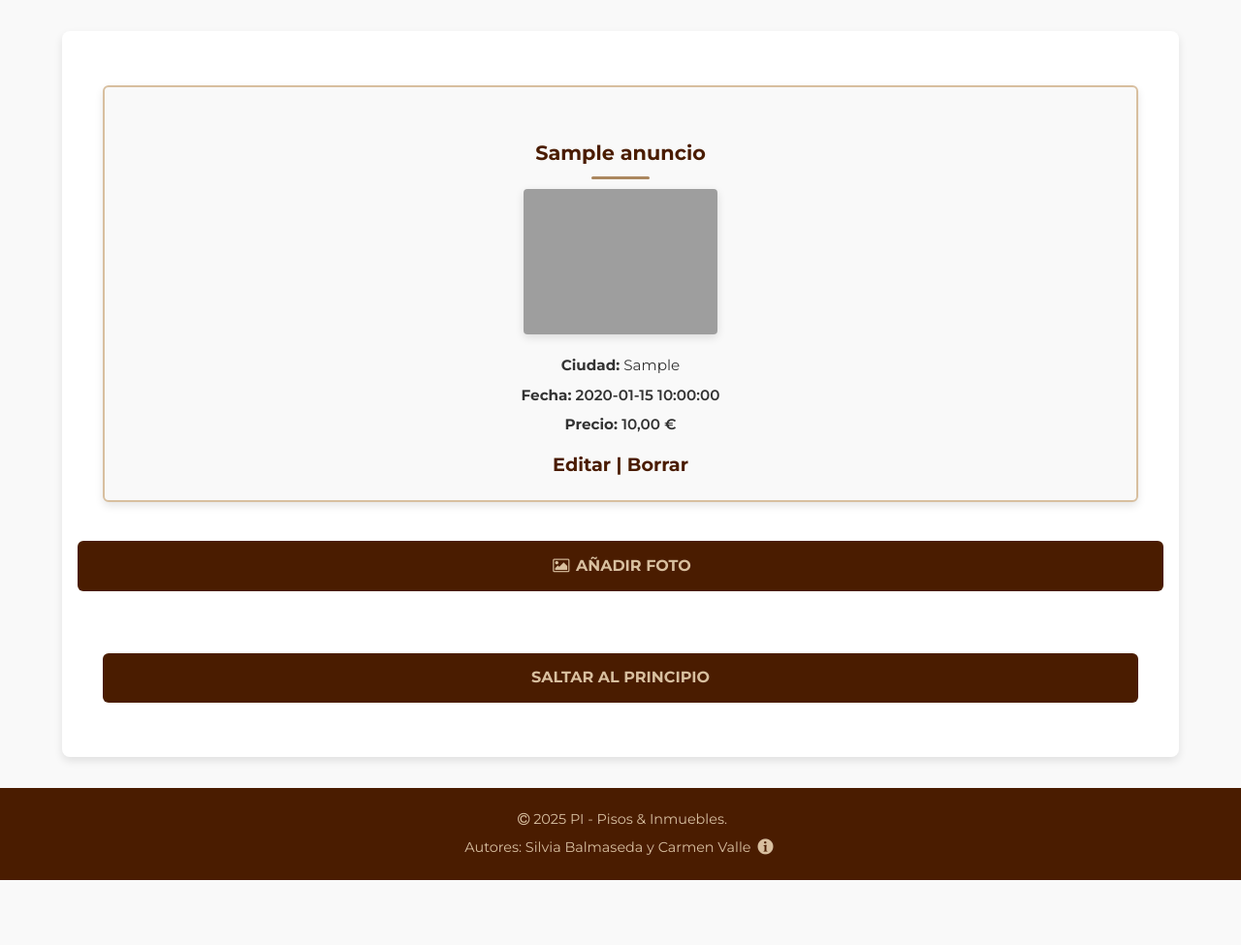
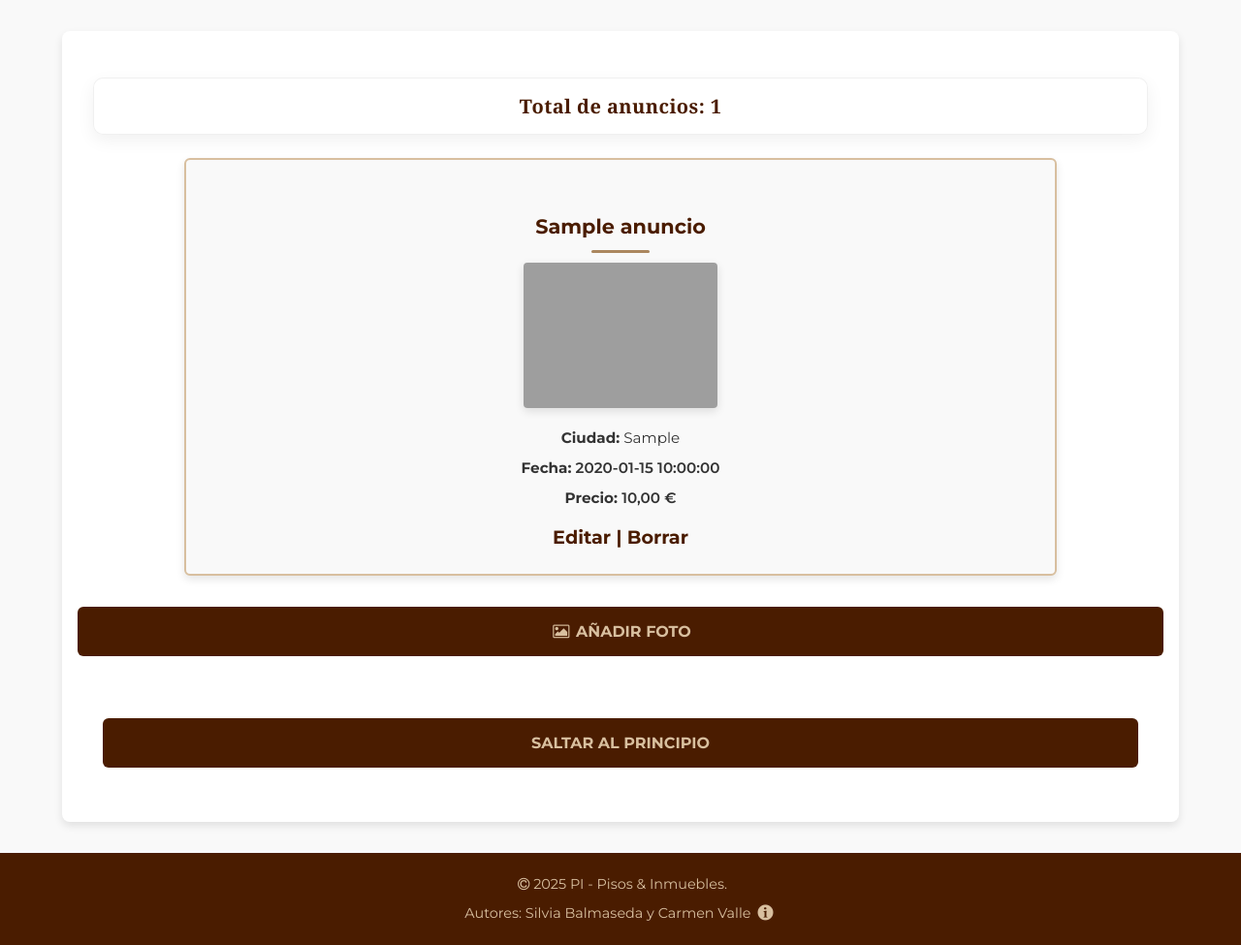
Before and after one commit to carmenvalle/phpDAW, a PHP site: page /mis_anuncios.php in a window 1280 px wide. Shown: the part 186-1161 px from the top of the page at 97% size. Before the commit the page ends 1094 px from the top, so only its background shows below. Run offline with PHP 8.4, Linux system fonts and the light colour scheme; the visitor is signed in with stand-in values (Sample User, id 1); tables that the repository leaves empty hold one stand-in row (values such as "Sample post"); grey boxes are pictures that could not be loaded.

Commit message:
con POST

```diff
--- a/DAW/practica/css/resultados.css
+++ b/DAW/practica/css/resultados.css
@@ -128,6 +128,52 @@ article .price-badge {
   }
 }
 
+/* ==== LAYOUT ESPECIAL PARA MIS ANUNCIOS ==== */
+.mis-anuncios {
+  display: flex;
+  flex-direction: column;
+  align-items: center;
+  gap: 1.5rem;
+  max-width: 1200px;
+  margin: 2rem auto;
+  padding: 0 1rem;
+}
+
+.mis-anuncios .total-anuncios {
+  width: 100%;
+  max-width: 1100px;
+  margin: 0 auto;
+  padding: 0.8rem 1rem;
+  font-size: 1.25rem;
+  font-weight: 700;
+  color: var(--color-principal);
+  text-align: center;
+  font-family: Georgia, 'Times New Roman', serif;
+  letter-spacing: 0.02em;
+  background: rgba(255,255,255,0.9);
+  border: 1px solid rgba(0,0,0,0.06);
+  border-radius: calc(var(--radio-borde) + 4px);
+  box-shadow: 0 6px 18px rgba(0,0,0,0.06);
+}
+
+.mis-anuncios .anuncios-list {
+  width: 100%;
+  max-width: 900px;
+  display: grid;
+  grid-template-columns: 1fr;
+  gap: 1.5rem;
+  margin: 0 auto;
+}
+
+@media (max-width: 900px) {
+  .mis-anuncios {
+    padding: 0 0.5rem;
+  }
+  .mis-anuncios .total-anuncios {
+    text-align: center;
+  }
+}
+
 /* Style the "Volver al formulario" link (assumed to be the last paragraph link in the results section)
    This makes the link look like a button while keeping semantic markup. */
 section > p:last-of-type {
--- a/anuncio.php
+++ b/anuncio.php
@@ -68,7 +68,7 @@ if ($id > 0 && isset($conexion)) {
                                           tv.NomTVivienda AS tipoVivienda
                                      FROM Anuncios a
                                      LEFT JOIN Usuarios u ON a.Usuario = u.IdUsuario
-                                     LEFT JOIN Paises p ON a.Pais = p.IdPais
+                                    LEFT JOIN Paises p ON a.Pais = p.IdPaises
                                      LEFT JOIN TiposAnuncios ta ON a.TAnuncio = ta.IdTAnuncio
                                      LEFT JOIN TiposViviendas tv ON a.TVivienda = tv.IdTVivienda
                                      WHERE a.IdAnuncio = ? LIMIT 1");
--- a/busqueda.php
+++ b/busqueda.php
@@ -157,7 +157,8 @@ require_once("inicioLog.inc");
                     $paisesDb = [];
                     try {
                         require_once __DIR__ . '/includes/conexion.php';
-                        $rs = $conexion->query('SELECT IdPais, NomPais FROM Paises ORDER BY NomPais');
+                        // IdPaises es el nombre real en la BD; devolver como IdPais para compatibilidad
+                        $rs = $conexion->query('SELECT IdPaises AS IdPais, NomPais FROM Paises ORDER BY NomPais');
                         $paisesDb = $rs->fetchAll(PDO::FETCH_ASSOC);
                     } catch (Exception $e) {
                         $paisesDb = [];
--- a/index.php
+++ b/index.php
@@ -114,7 +114,7 @@ require_once __DIR__ . '/includes/conexion.php';
       try {
           $stmt = $conexion->query("SELECT a.IdAnuncio, a.Titulo, a.FPrincipal, a.FRegistro, a.Ciudad, p.NomPais, a.Precio
                                       FROM Anuncios a
-                                      LEFT JOIN Paises p ON a.Pais = p.IdPais
+                                      LEFT JOIN Paises p ON a.Pais = p.IdPaises
                                       ORDER BY a.FRegistro DESC
                                       LIMIT 5");
           $ultimos = $stmt->fetchAll(PDO::FETCH_ASSOC);
--- a/index_logueado.php
+++ b/index_logueado.php
@@ -62,7 +62,7 @@ require_once("inicioLog.inc");
           require_once __DIR__ . '/includes/precio.php';
           $stmt = $conexion->query("SELECT a.IdAnuncio, a.Titulo, a.FPrincipal, a.FRegistro, a.Ciudad, p.NomPais, a.Precio
                                       FROM Anuncios a
-                                      LEFT JOIN Paises p ON a.Pais = p.IdPais
+                                      LEFT JOIN Paises p ON a.Pais = p.IdPaises
                                       ORDER BY a.FRegistro DESC
                                       LIMIT 5");
           $ultimos = $stmt->fetchAll(PDO::FETCH_ASSOC);
--- a/mis_anuncios.php
+++ b/mis_anuncios.php
@@ -17,10 +17,15 @@ if ($userId && isset($conexion)) {
 ?>
 
 <main>
-  <section>
+    <section class="mis-anuncios">
     <?php if (empty($anuncios)): ?>
         <p>No has publicado anuncios todavía.</p>
     <?php else: ?>
+        <div class="total-anuncios">
+            <strong>Total de anuncios:</strong> <?= count($anuncios) ?>
+        </div>
+
+        <div class="anuncios-list">
             <?php foreach ($anuncios as $a): ?>
                 <article>
                     <h2><?= htmlspecialchars($a['Titulo'] ?: 'Sin título') ?></h2>
@@ -30,10 +35,21 @@ if ($userId && isset($conexion)) {
                     </a>
                     <p><strong>Ciudad:</strong> <?= htmlspecialchars($a['Ciudad'] ?: '—') ?></p>
                     <p><strong>Fecha:</strong> <?= htmlspecialchars($a['FRegistro']) ?></p>
-                <p><strong>Precio:</strong> <?= $a['Precio'] !== null ? number_format((float)$a['Precio'],2,',','.') . ' €' : '—' ?></p>
+                    <p><strong>Precio:</strong> <span class="precio"><?php
+                        if (!function_exists('formatearPrecio')) require_once __DIR__ . '/includes/precio.php';
+                        $p = $a['Precio'] ?? null;
+                        if ($p !== null && is_numeric($p) && function_exists('formatearPrecio')) {
+                            echo formatearPrecio((float)$p);
+                        } elseif ($p !== null) {
+                            echo htmlspecialchars($p, ENT_QUOTES, 'UTF-8');
+                        } else {
+                            echo '—';
+                        }
+                    ?></span></p>
                     <p><a href="modificar_anuncio.php?id=<?= $a['IdAnuncio'] ?>">Editar</a> | <a href="borrar_anuncio.php?id=<?= $a['IdAnuncio'] ?>">Borrar</a></p>
                 </article>
             <?php endforeach; ?>
+        </div>
     <?php endif; ?>
 
   </section>
--- a/modificar_datos.php
+++ b/modificar_datos.php
@@ -63,7 +63,8 @@ if (isset($_SESSION['id']) && isset($conexion)) {
 						<option value="">--</option>
 						<?php
 						try {
-							$rs = $conexion->query('SELECT IdPais, NomPais FROM Paises ORDER BY NomPais');
+							// IdPaises en la BD; usamos alias IdPais para mantener la plantilla
+							$rs = $conexion->query('SELECT IdPaises AS IdPais, NomPais FROM Paises ORDER BY NomPais');
 							$ps = $rs->fetchAll(PDO::FETCH_ASSOC);
 						} catch (Exception $e) {
 							$ps = [];
--- a/nuevo_anuncio.php
+++ b/nuevo_anuncio.php
@@ -105,7 +105,8 @@ if (isset($_SESSION['flash']['nuevo_anuncio_old'])) {
                     $paisesDb = [];
                     try {
                         require_once __DIR__ . '/includes/conexion.php';
-                        $rs = $conexion->query('SELECT IdPais, NomPais FROM Paises ORDER BY NomPais');
+                        // IdPaises en la BD: usar alias para mantener compatibilidad
+                        $rs = $conexion->query('SELECT IdPaises AS IdPais, NomPais FROM Paises ORDER BY NomPais');
                         $paisesDb = $rs->fetchAll(PDO::FETCH_ASSOC);
                     } catch (Exception $e) {
                         $paisesDb = [];
@@ -122,7 +123,7 @@ if (isset($_SESSION['flash']['nuevo_anuncio_old'])) {
 
             <p>
                 <label for="precio">Precio (€):</label><br>
-                <input type="number" id="precio" name="precio" step="0.01" value="<?php echo htmlspecialchars($valores['precio'] ?? ''); ?>">
+                <input type="number" id="precio" name="precio" step="1000" min="0" value="<?php echo htmlspecialchars($valores['precio'] ?? ''); ?>">
             </p>
 
             <!-- Fecha de publicación se asigna automáticamente -->
--- a/procesar_nuevo_anuncio.php
+++ b/procesar_nuevo_anuncio.php
@@ -74,7 +74,8 @@ $IdPais = null;
 if (ctype_digit((string)$pais)) {
     $IdPais = intval($pais);
 } else if ($pais !== '') {
-    $stmt = $conexion->prepare('SELECT IdPais FROM Paises WHERE NomPais LIKE ? LIMIT 1');
+    // Buscar por nombre y devolver IdPaises con alias IdPais para compatibilidad
+    $stmt = $conexion->prepare('SELECT IdPaises AS IdPais FROM Paises WHERE NomPais LIKE ? LIMIT 1');
     $stmt->execute(["%$pais%"]);
     $r = $stmt->fetch(PDO::FETCH_ASSOC);
     if ($r) $IdPais = $r['IdPais'];
--- a/registro.php
+++ b/registro.php
@@ -25,7 +25,8 @@ require_once(__DIR__ . '/includes/conexion.php');
 $paises = [];
 if (isset($conexion)) {
     try {
-        $stmt = $conexion->query("SELECT IdPais, NomPais FROM Paises ORDER BY NomPais");
+        // La columna en la BD se llama IdPaises; la seleccionamos con alias IdPais
+        $stmt = $conexion->query("SELECT IdPaises AS IdPais, NomPais FROM Paises ORDER BY NomPais");
         $paises = $stmt->fetchAll(PDO::FETCH_ASSOC);
     } catch (Exception $e) {
         $paises = [];
--- a/resultados.php
+++ b/resultados.php
@@ -107,7 +107,7 @@ require_once __DIR__ . '/includes/precio.php';
         // Construir consulta dinámica
         $sql = "SELECT a.IdAnuncio, a.Titulo, a.FPrincipal, a.FRegistro, a.Ciudad, p.NomPais, a.Precio
                 FROM Anuncios a
-                LEFT JOIN Paises p ON a.Pais = p.IdPais
+                                      LEFT JOIN Paises p ON a.Pais = p.IdPaises
                 WHERE 1";
         $params = [];
 
```
Also changed, not shown: folleto.php (+20 -2 lines), DAW/practica/imagenes/1763371389_7fc1b9e5e5c7.png (added), DAW/practica/imagenes/1763371465_dafebde54bcd.png (added). Lines whose indentation alone changed are shown as unchanged.
